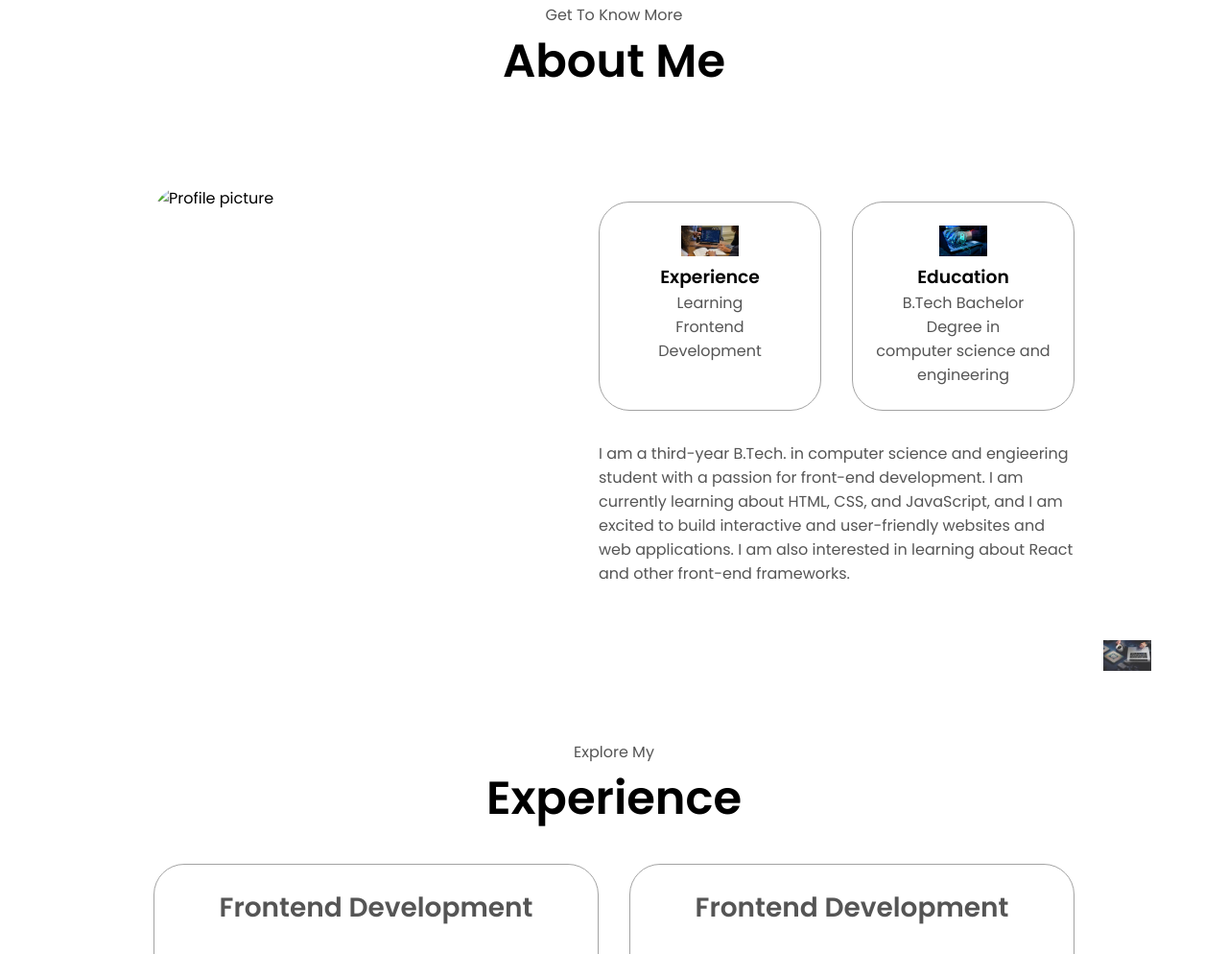
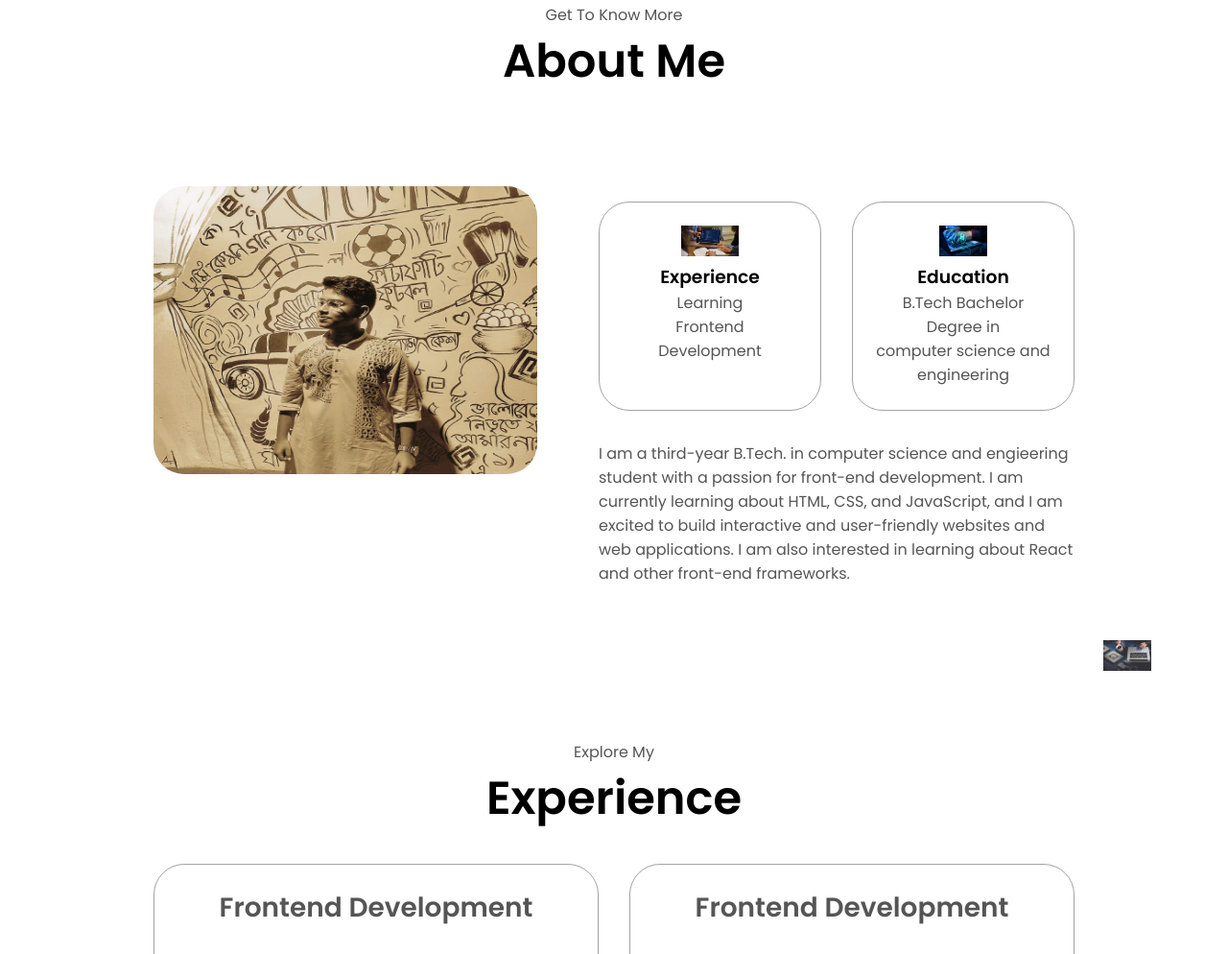
Before and after one commit to sudipmondal2003/myportfolio, a plain HTML site: page index.html in a window 1280 px wide. Shown: the part 925-1919 px from the top of the page at 96% size. Drawn offline with Linux system fonts and the light colour scheme.

Commit message:
Update index.html

```diff
--- a/index.html
+++ b/index.html
@@ -77,7 +77,7 @@
       <div class="section-container">
         <div class="section__pic-container">
           <img
-            src="images/pic2.jpeg"
+            src="images/pic2.jpg"
             alt="Profile picture"
             class="about-pic"
           />
```
